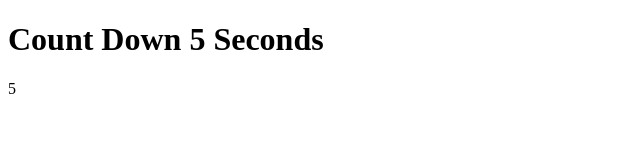
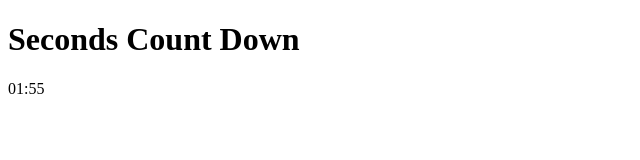
Before and after one commit to scottlmking/timer, a plain HTML site: page index.html in a window 1280 px wide. Shown: the whole page, without its empty margins (0-640 px from the left). Drawn offline with Linux system fonts and the light colour scheme.

Commit message:
Add JS code that handles logic for counting down minutes and seconds

```diff
--- a/index.html
+++ b/index.html
@@ -5,7 +5,8 @@
         <title>Timer</title>
     </head>
     <body>
-        <h1>Count Down 5 Seconds</h1>
-        <p>5</p>
+        <h1>Seconds Count Down</h1>
+        <p id="timerDisplay"></p>
+        <script src="timer.js"></script>
     </body>
 </html>
--- /dev/null
+++ b/timer.js
@@ -0,0 +1,41 @@
+var timerDisplay = document.getElementById("timerDisplay");
+
+// variables that will eventually be input by user
+var minutes = 1;
+var seconds = 60;
+
+// convert minutesLeft and secondsLeft to seconds
+var secondsLeft = toSeconds(minutes, seconds);
+
+// display time left
+timerDisplay.innerHTML = formatTime(secondsLeft);
+
+// start interval
+var timerInterval = setInterval(countDown, 1000);
+
+function countDown() {
+    // decrease timer
+    secondsLeft--;
+
+    if (secondsLeft >= 0) {
+        // display time left
+        timerDisplay.innerHTML = formatTime(secondsLeft);
+    } else {
+        // clear interval
+        clearInterval(timerInterval);
+    }
+}
+
+function formatTime(secondsLeft) {
+    var minutes = Math.floor(secondsLeft / 60);
+    var seconds = secondsLeft % 60;
+
+    var minutesStr = minutes < 10 ? "0" + minutes : minutes;
+    var secondsStr = seconds < 10 ? "0" + seconds : seconds;
+
+    return minutesStr + ":" + secondsStr;
+}
+
+function toSeconds(minutes, seconds) {
+    return minutes * 60 + seconds;
+}
```
